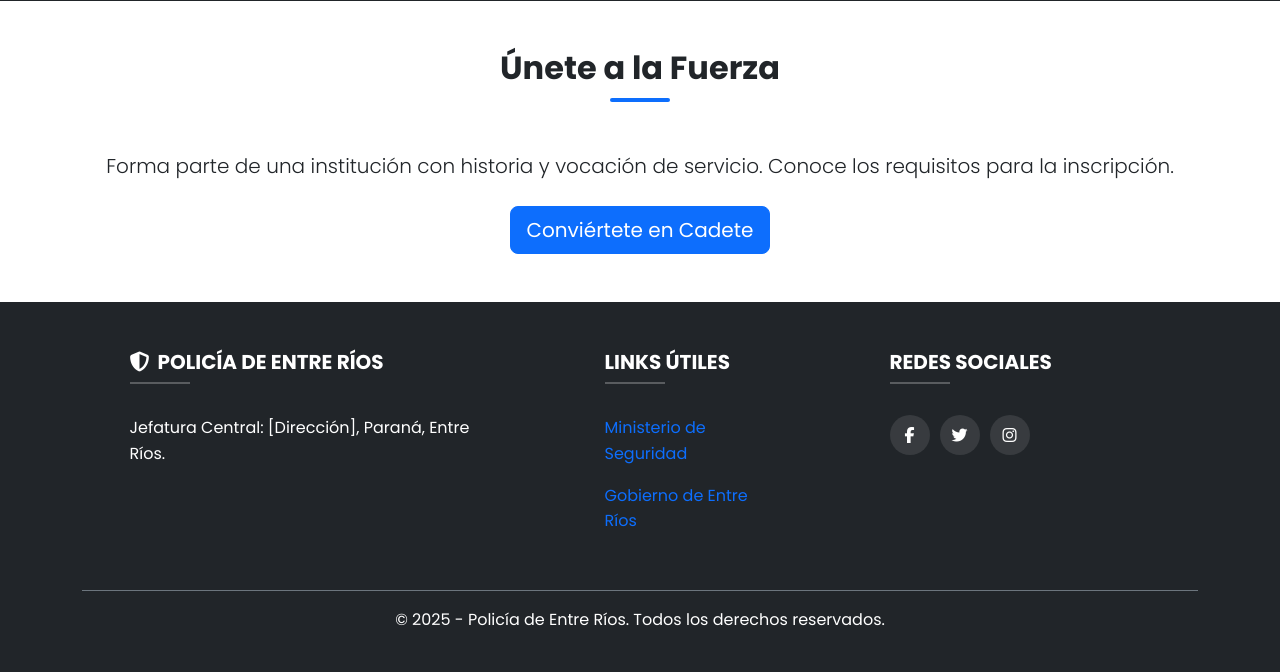
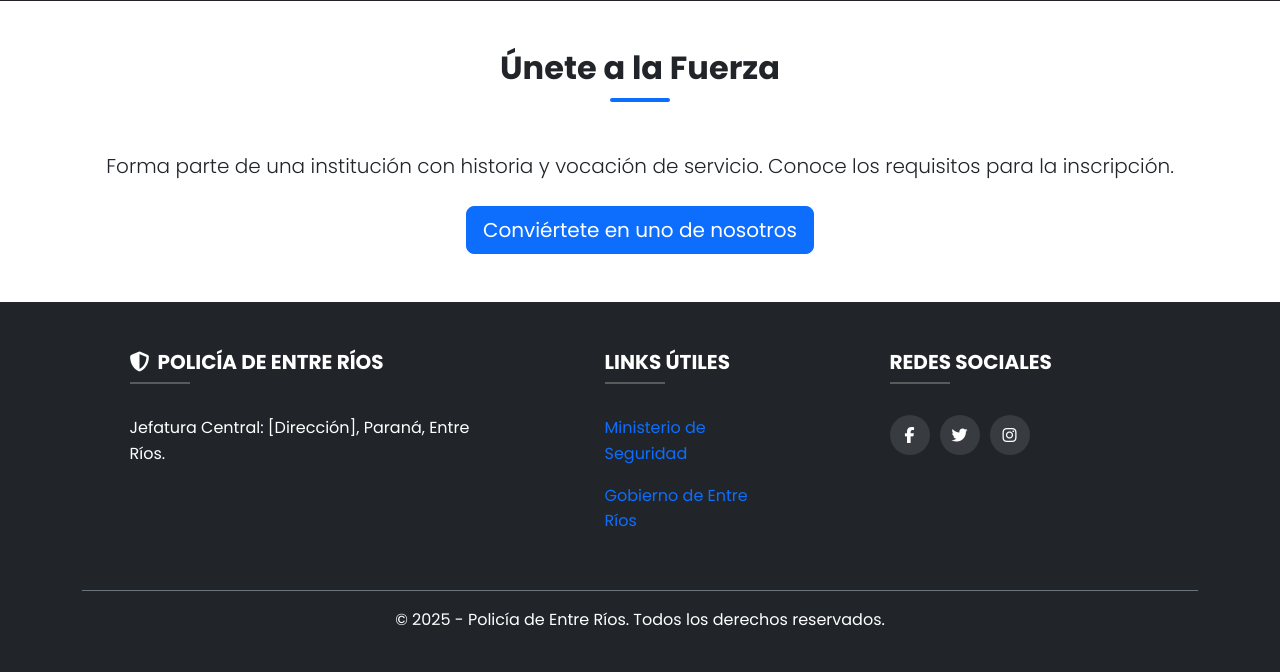
Before and after one commit to luiyitech/Pagina-Policia-Per, an ASP.NET Core app: template Pagina Policia Per/Views/Home/Index.cshtml in a window 1280 px wide. Shown: the part 1913-2585 px from the top of the page. Run offline with ASP.NET Core 8, Linux system fonts and the light colour scheme; the template is opened without the code that fills it, so the values that code supplies are empty.

Commit message:
boton de inscripcin

```diff
--- a/Pagina Policia Per/Views/Home/Index.cshtml
+++ b/Pagina Policia Per/Views/Home/Index.cshtml
@@ -96,6 +96,5 @@
     <div class="container py-5 text-center">
         <h2 class="section-title">Únete a la Fuerza</h2>
         <p class="lead mb-4">Forma parte de una institución con historia y vocación de servicio. Conoce los requisitos para la inscripción.</p>
-        <a asp-controller="Capacitacion" asp-action="Inscripciones" class="btn btn-primary btn-lg">Conviértete en Cadete</a>
-    </div>
+<a href="https://portal.entrerios.gov.ar/ingresoper/" target="_blank" rel="noopener noreferrer" class="btn btn-primary btn-lg">Conviértete en uno de nosotros</a>    </div>
 </main>
```
